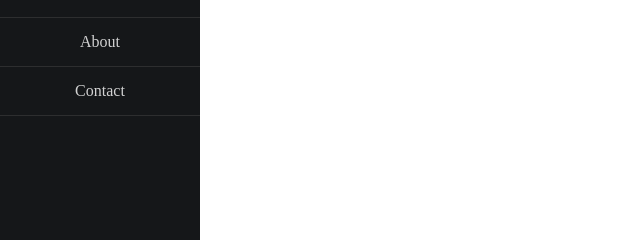
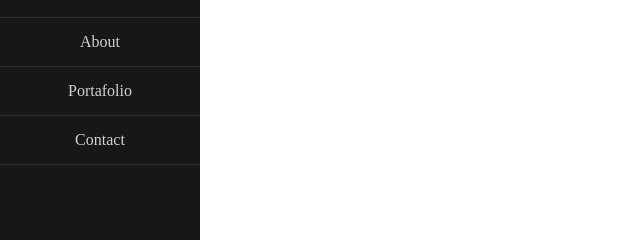
Before and after one commit to CarlosCortes1/pruebafork, a plain HTML site: page index.html in a window 1280 px wide. Shown: the part 170-410 px from the top of the page, 0-640 px from the left. Drawn offline with Linux system fonts and the light colour scheme.

Commit message:
Este es el commit para agregar más texto

```diff
--- a/index.html
+++ b/index.html
@@ -4,7 +4,7 @@
     <meta charset="UTF-8">
     <meta http-equiv="X-UA-Compatible" content="IE=edge">
     <meta name="viewport" content="width=device-width, initial-scale=1.0">
-    <title>Animación de un menú</title>
+    <title>Animación de un menú dinámico</title>
     <link rel="stylesheet" href="main.css">
 </head>
 <body>
@@ -18,6 +18,7 @@
             </li>
             <li>Home</li>
             <li>About</li>
+            <li>Portafolio</li>
             <li>Contact</li>
         </ul>
 
```
